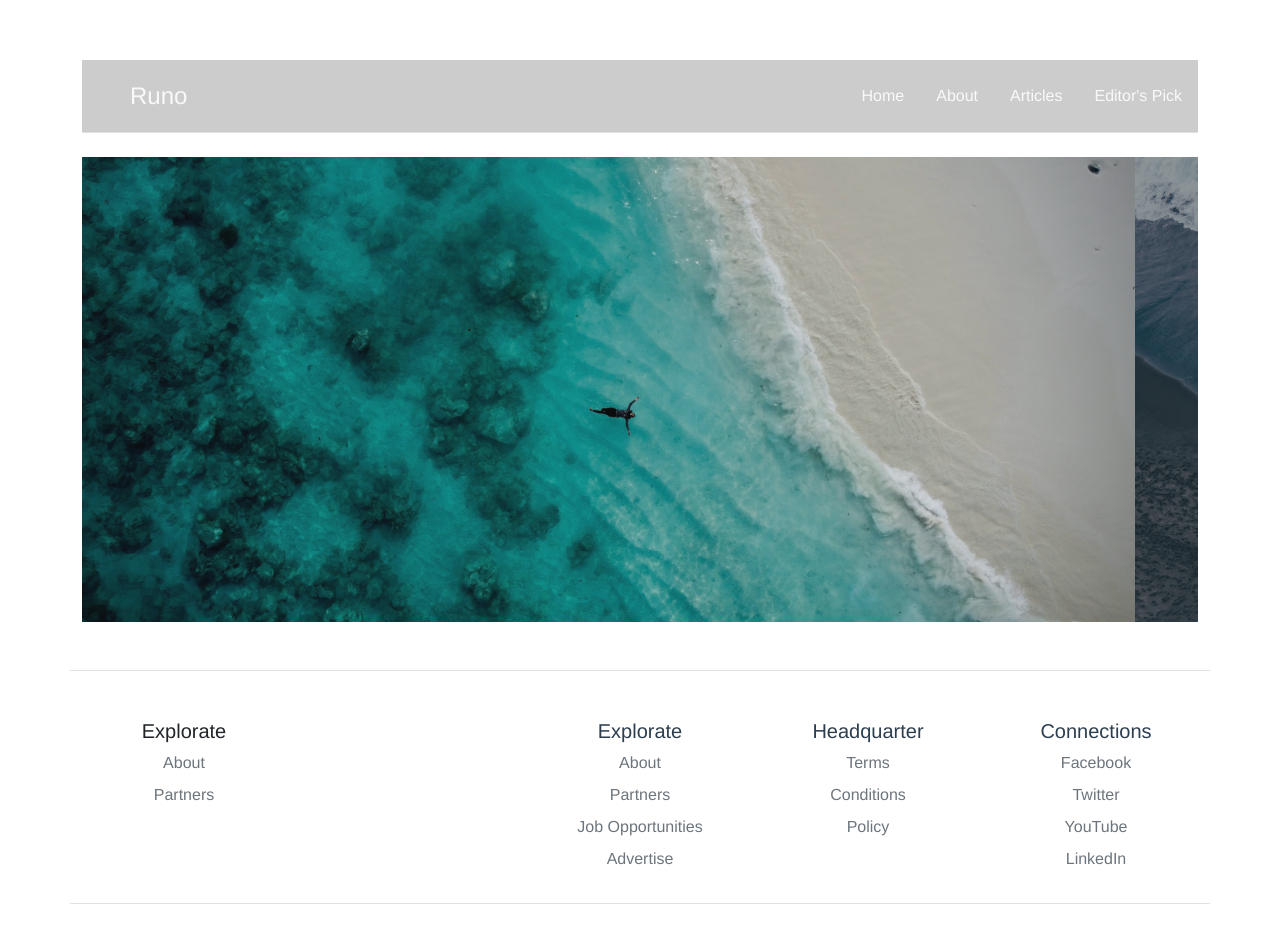
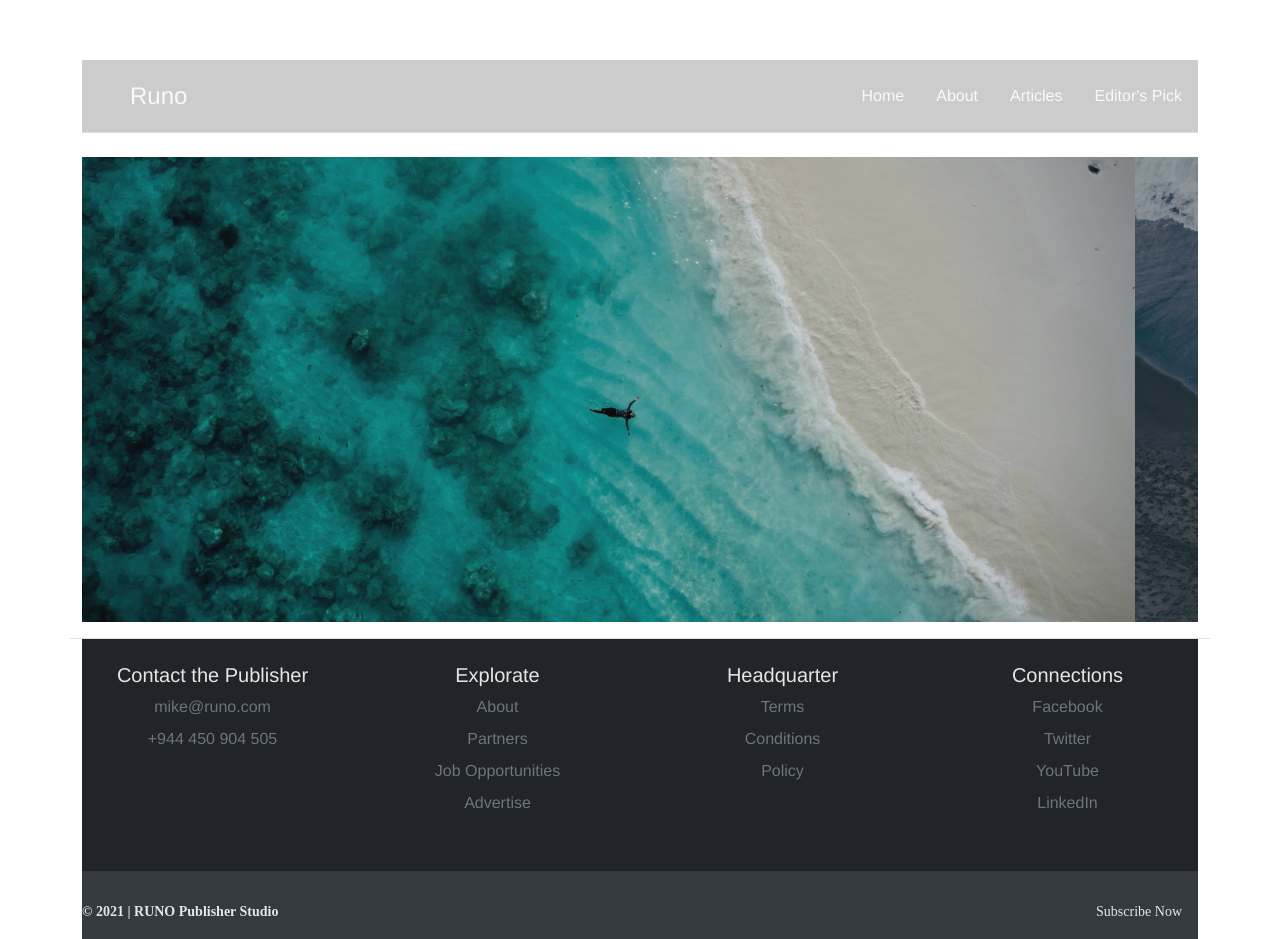
Before and after one commit to blaz-k/runo, a Vue app: page / in a window 1280 px wide. Shown: the top 939 px of the page. Built offline with nearby package versions, Linux system fonts and the light colour scheme.

Commit message:
footer corrected, minor changes in store.js

```diff
--- a/src/components/Footer.vue
+++ b/src/components/Footer.vue
@@ -1,33 +1,17 @@
 <template>
   <div id="footer-section">
-    <footer class="row py-5 my-5 border-top">
+    <footer class="row py-4 my-3 border-top">
       <div class="col">
-        <a
-          href="/"
-          class="d-flex align-items-center mb-3 link-dark text-decoration-none"
-        >
-          <div class="col">
-            <h5>Explorate</h5>
+        <h5>Contact the Publisher</h5>
         <ul class="nav flex-column">
           <li class="nav-item mb-2">
-                <a href="#" class="nav-link p-0 text-muted">About</a>
+            <a href="#" class="nav-link p-0 text-muted">mike@runo.com</a>
           </li>
           <li class="nav-item mb-2">
-                <a href="#" class="nav-link p-0 text-muted">Partners</a>
+            <a href="#" class="nav-link p-0 text-muted">+944 450 904 505</a>
           </li>
         </ul>
       </div>
-        </a>
-        <!--
-          <h3>Contact the Publisher</h3>
-
-        <ul>
-          <a>mike@runo.com</a>
-          <a>+944 450 904 505</a>
-        </ul>-->
-      </div>
-
-      <div class="col"></div>
 
       <div class="col">
         <h5>Explorate</h5>
@@ -79,15 +63,15 @@
           </li>
         </ul>
       </div>
-      <div class="d-flex justify-content-between py-4 my-4 border-top">
+    </footer>
+    <div class="d-flex justify-content-between py-4 my-4 second-footer">
       <p>&copy; 2021 | RUNO Publisher Studio</p>
       <ul class="list-unstyled d-flex">
         <li class="ms-3">
-            <a class="link-dark nav-link" href="#">Subscribe Now</a>
+          <a class="nav-link subscribe" href="#">Subscribe Now</a>
         </li>
       </ul>
     </div>
-    </footer>
   </div>
 </template>
 
@@ -98,17 +82,40 @@ export default {
 </script>
 
 <style>
+#footer-section h5 {
+  color: #e5e5e5;
+}
 #footer-section p {
   font-family: Lora;
   font-style: normal;
   font-weight: bold;
   font-size: 14px;
   line-height: 18px;
-  /* identical to box height */
 
   display: flex;
   align-items: center;
 
   color: #e5e5e5;
 }
+
+#footer-section {
+  background-color: #212529;
+}
+
+#footer-section {
+  color: #e5e5e5;
+}
+
+.second-footer .subscribe {
+  color: #e5e5e5;
+  font-family: Lora;
+  font-style: normal;
+  font-weight: normal;
+  font-size: 14px;
+  line-height: 18px;
+}
+
+.second-footer {
+  background-color: #343a40;
+}
 </style>
--- a/src/store.js
+++ b/src/store.js
@@ -18,7 +18,7 @@ export default createStore({
             ); // [6]
 
             store.commit("setCount", res.data)
-            console.log(res.data)
+            console.log(res.data.current.humidity)
 
 
         }
```
Lines whose indentation alone changed are shown as unchanged.
